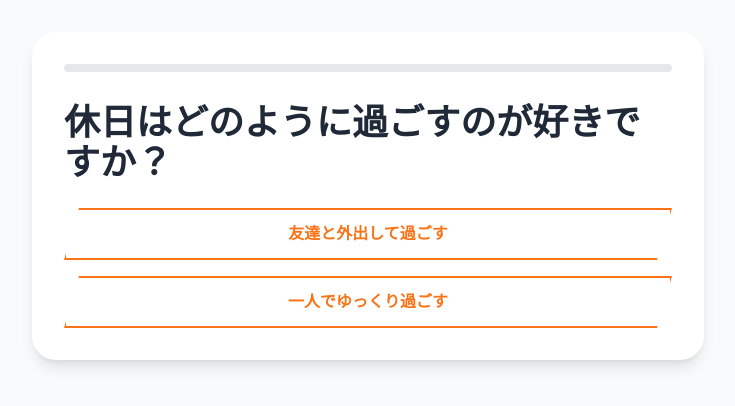
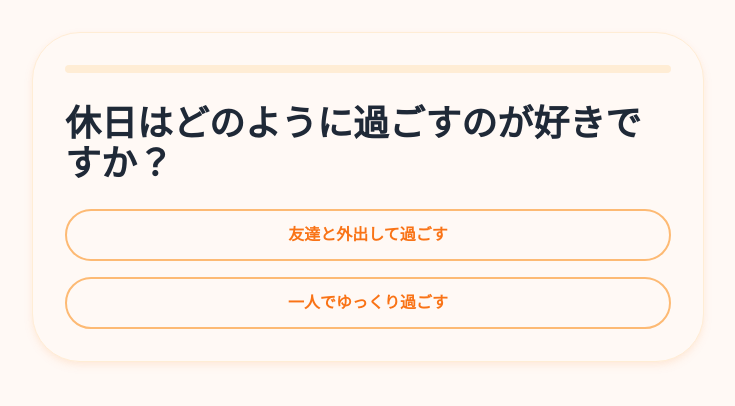
Before and after one commit to coenoma/veggie-fruit-mbti, a Flask app: page /quiz in a window 1280 px wide. Shown: the top 406 px of the page, without its empty margins (272-1007 px from the left). Run offline with Flask 3, Linux system fonts and the light colour scheme.

Commit message:
Agent query: 1. 新しいデザインシステム（ボタン、カード、背景色など）が正しく適用されているか確認してください。2. エラーメッセージが解消されているか確認してください。3. 全体的なUIの一貫性が保たれているか確認してください。

```diff
--- a/static/css/output.css
+++ b/static/css/output.css
@@ -668,24 +679,30 @@ video {
   transition-property: all;
   transition-duration: 300ms;
   transition-timing-function: cubic-bezier(0.4, 0, 0.2, 1);
-  /* パディングを増やしてclip-pathの範囲を確保 */
-  clip-path: polygon(15px 0, 100% 0, calc(100% - 15px) 100%, 0 100%);
-  --tw-bg-opacity: 1;
-  background-color: rgb(107 114 128 / var(--tw-bg-opacity, 1));
+  background-image: linear-gradient(to right, var(--tw-gradient-stops));
+  --tw-gradient-from: #bde0fe var(--tw-gradient-from-position);
+  --tw-gradient-to: rgb(189 224 254 / 0) var(--tw-gradient-to-position);
+  --tw-gradient-stops: var(--tw-gradient-from), var(--tw-gradient-to);
+  --tw-gradient-to: #d0f0c0 var(--tw-gradient-to-position);
   --tw-text-opacity: 1;
-  color: rgb(255 255 255 / var(--tw-text-opacity, 1));
+  color: rgb(194 65 12 / var(--tw-text-opacity, 1));
+  --tw-shadow: 0 4px 12px -2px rgba(249, 115, 22, 0.1), 0 2px 6px -1px rgba(249, 115, 22, 0.06);
+  --tw-shadow-colored: 0 4px 12px -2px var(--tw-shadow-color), 0 2px 6px -1px var(--tw-shadow-color);
+  box-shadow: var(--tw-ring-offset-shadow, 0 0 #0000), var(--tw-ring-shadow, 0 0 #0000), var(--tw-shadow);
 }
 
 .btn-secondary:hover {
   --tw-translate-y: -0.25rem;
   transform: translate(var(--tw-translate-x), var(--tw-translate-y)) rotate(var(--tw-rotate)) skewX(var(--tw-skew-x)) skewY(var(--tw-skew-y)) scaleX(var(--tw-scale-x)) scaleY(var(--tw-scale-y));
-  --tw-bg-opacity: 1;
-  background-color: rgb(75 85 99 / var(--tw-bg-opacity, 1));
+  --tw-gradient-from: #d0f0c0 var(--tw-gradient-from-position);
+  --tw-gradient-to: rgb(208 240 192 / 0) var(--tw-gradient-to-position);
+  --tw-gradient-stops: var(--tw-gradient-from), var(--tw-gradient-to);
+  --tw-gradient-to: #bde0fe var(--tw-gradient-to-position);
 }
 
 .btn-outline {
-  position: relative;
   transform: translate(var(--tw-translate-x), var(--tw-translate-y)) rotate(var(--tw-rotate)) skewX(var(--tw-skew-x)) skewY(var(--tw-skew-y)) scaleX(var(--tw-scale-x)) scaleY(var(--tw-scale-y));
+  border-radius: 9999px;
   padding-top: 0.75rem;
   padding-bottom: 0.75rem;
   padding-left: 2rem;
@@ -694,38 +711,20 @@ video {
   transition-property: all;
   transition-duration: 300ms;
   transition-timing-function: cubic-bezier(0.4, 0, 0.2, 1);
-  /* パディングを増やしてclip-pathの範囲を確保 */
-  clip-path: polygon(15px 0, 100% 0, calc(100% - 15px) 100%, 0 100%);
   border-width: 2px;
   --tw-border-opacity: 1;
-  border-color: rgb(249 115 22 / var(--tw-border-opacity, 1));
+  border-color: rgb(253 186 116 / var(--tw-border-opacity, 1));
   --tw-text-opacity: 1;
   color: rgb(249 115 22 / var(--tw-text-opacity, 1));
 }
 
 .btn-outline:hover {
+  --tw-border-opacity: 1;
+  border-color: rgb(251 146 60 / var(--tw-border-opacity, 1));
   --tw-bg-opacity: 1;
-  background-color: rgb(249 115 22 / var(--tw-bg-opacity, 1));
+  background-color: rgb(255 247 237 / var(--tw-bg-opacity, 1));
   --tw-text-opacity: 1;
-  color: rgb(255 255 255 / var(--tw-text-opacity, 1));
-}
-
-.btn-outline {
-  /* アウトラインボタン特有の調整 */
-  &::before {
-    content: '';
-  }
-  &::before {
-    position: absolute;
-  }
-  &::before {
-    inset: 0px;
-  }
-  &::before {
-    clip-path: polygon(15px 0, 100% 0, calc(100% - 15px) 100%, 0 100%);
-    margin: -2px;
-    /* ボーダーの太さに合わせて調整 */
-  }
+  color: rgb(234 88 12 / var(--tw-text-opacity, 1));
 }
 
 /* Animation library */
@@ -763,12 +762,15 @@ video {
 /* Quiz specific components */
 
 .quiz-container {
-  border-radius: 1.5rem;
+  border-radius: 3rem;
+  border-width: 1px;
+  --tw-border-opacity: 1;
+  border-color: rgb(255 237 213 / var(--tw-border-opacity, 1));
   --tw-bg-opacity: 1;
-  background-color: rgb(255 255 255 / var(--tw-bg-opacity, 1));
+  background-color: rgb(255 249 245 / var(--tw-bg-opacity, 1));
   padding: 2rem;
-  --tw-shadow: 0 10px 15px -3px rgb(0 0 0 / 0.1), 0 4px 6px -4px rgb(0 0 0 / 0.1);
-  --tw-shadow-colored: 0 10px 15px -3px var(--tw-shadow-color), 0 4px 6px -4px var(--tw-shadow-color);
+  --tw-shadow: 0 4px 12px -2px rgba(249, 115, 22, 0.1), 0 2px 6px -1px rgba(249, 115, 22, 0.06);
+  --tw-shadow-colored: 0 4px 12px -2px var(--tw-shadow-color), 0 2px 6px -1px var(--tw-shadow-color);
   box-shadow: var(--tw-ring-offset-shadow, 0 0 #0000), var(--tw-ring-shadow, 0 0 #0000), var(--tw-shadow);
 }
 
@@ -962,14 +967,14 @@ video {
   border-radius: 9999px;
 }
 
-.bg-gray-200 {
+.bg-background-light {
   --tw-bg-opacity: 1;
-  background-color: rgb(229 231 235 / var(--tw-bg-opacity, 1));
+  background-color: rgb(255 249 245 / var(--tw-bg-opacity, 1));
 }
 
-.bg-gray-50 {
+.bg-primary-100 {
   --tw-bg-opacity: 1;
-  background-color: rgb(249 250 251 / var(--tw-bg-opacity, 1));
+  background-color: rgb(255 237 213 / var(--tw-bg-opacity, 1));
 }
 
 .text-center {
--- a/templates/index.html
+++ b/templates/index.html
@@ -7,7 +7,7 @@
     <link href="https://fonts.googleapis.com/css2?family=Nunito:wght@400;600;700&display=swap" rel="stylesheet">
     <link href="{{ url_for('static', filename='css/output.css') }}" rel="stylesheet">
 </head>
-<body class="bg-gray-50 font-sans">
+<body class="bg-background-light font-sans">
     <div class="container-base">
         <div class="text-center">
             <h1 class="heading-1">あなたの性格を野菜や果物で表現してみよう！</h1>
--- a/templates/quiz.html
+++ b/templates/quiz.html
@@ -7,10 +7,10 @@
     <link href="https://fonts.googleapis.com/css2?family=Nunito:wght@400;600;700&display=swap" rel="stylesheet">
     <link href="{{ url_for('static', filename='css/output.css') }}" rel="stylesheet">
 </head>
-<body class="bg-gray-50 font-sans">
+<body class="bg-background-light font-sans">
     <div class="container-base">
         <div class="quiz-container">
-            <div class="w-full bg-gray-200 rounded-full h-2 mb-8">
+            <div class="w-full bg-primary-100 rounded-full h-2 mb-8">
                 <div id="progress-bar" class="progress-bar" role="progressbar"></div>
             </div>
             <div id="question-container" class="animate-fade-up">
--- a/templates/result.html
+++ b/templates/result.html
@@ -7,7 +7,7 @@
     <link href="https://fonts.googleapis.com/css2?family=Nunito:wght@400;600;700&display=swap" rel="stylesheet">
     <link href="{{ url_for('static', filename='css/output.css') }}" rel="stylesheet">
 </head>
-<body class="bg-gray-50 font-sans">
+<body class="bg-background-light font-sans">
     <div class="container-base">
         <div class="result-card" style="background-color: {{ personality.color }}20">
             <h1 class="heading-2">あなたのタイプは {{ mbti_type }} です！</h1>
@@ -34,9 +34,9 @@
 
     <script>
         function share(platform) {
-            const personalityData = {{ personality|tojson|safe }};
             const mbtiType = "{{ mbti_type }}";
-            const text = `私は${personalityData.fruit}タイプ (${mbtiType}) でした！あなたは何の野菜・果物？`;
+            const fruit = "{{ personality.fruit }}";
+            const text = `私は${fruit}タイプ (${mbtiType}) でした！あなたは何の野菜・果物？`;
             const url = window.location.href;
 
             if (platform === 'twitter') {
```
Also changed, not shown: other parts of static/css/output.css (+33 -19 lines), static/css/style.css (+6 -15 lines), tailwind.config.js (+15 -8 lines).
